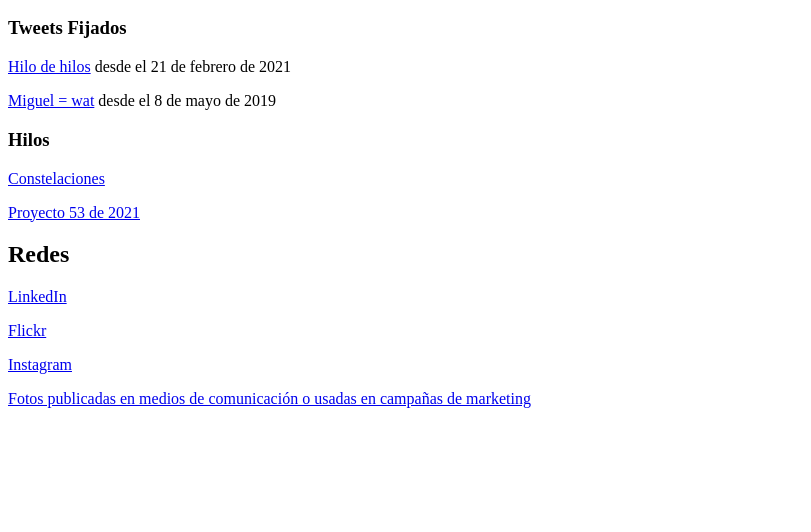
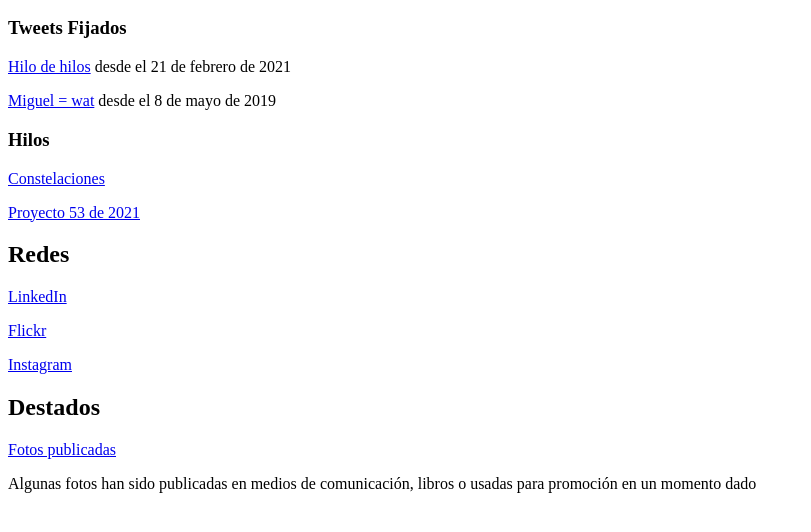
Before and after one commit to mmanzano/mmanzano.github.io, a plain HTML site: page index.html in a window 1280 px wide. Shown: the part 96-628 px from the top of the page, without its empty margins (0-811 px from the left). Drawn offline with Linux system fonts and the light colour scheme.

Commit message:
Update index.html

```diff
--- a/index.html
+++ b/index.html
@@ -15,6 +15,8 @@
   <p><a href="https://www.linkedin.com/in/miguelmanzano">LinkedIn</a></p>
   <p><a href="https://www.flickr.com/photos/nesimo">Flickr</a></p>
   <p><a href="https://www.instagram.com/mmanzano/">Instagram</a></p>
-  <p><a href="https://www.flickr.com/photos/nesimo/sets/72157627876312996/">Fotos publicadas en medios de comunicación o usadas en campañas de marketing</a></p>
+  <h2>Destados</h2>
+  <p><a href="https://www.flickr.com/photos/nesimo/sets/72157627876312996/">Fotos publicadas</a></p>
+  <p>Algunas fotos han sido publicadas en medios de comunicación, libros o usadas para promoción en un momento dado</p>
 </body>
 </html>
```
